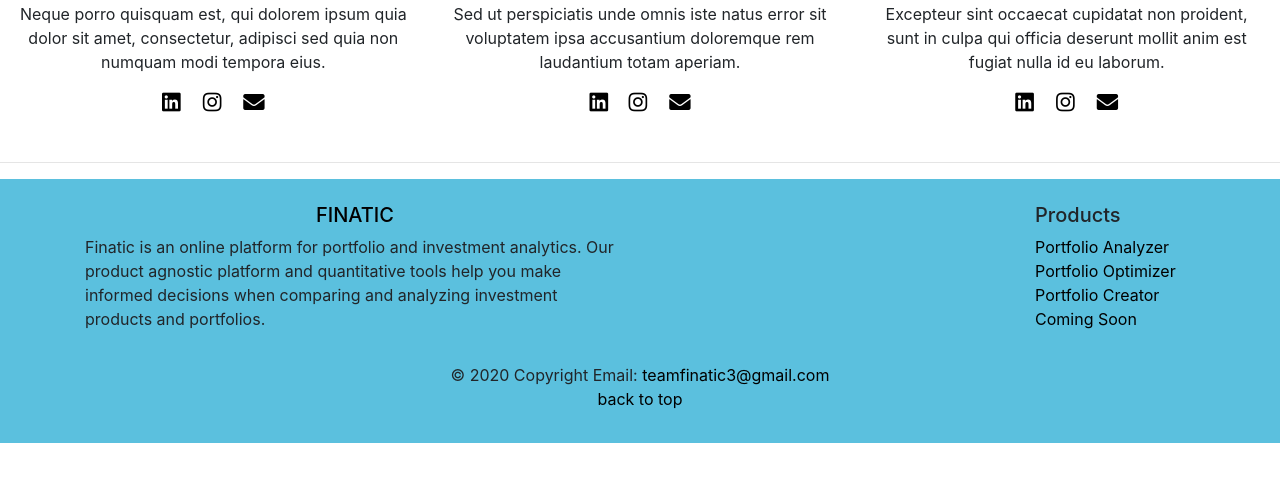
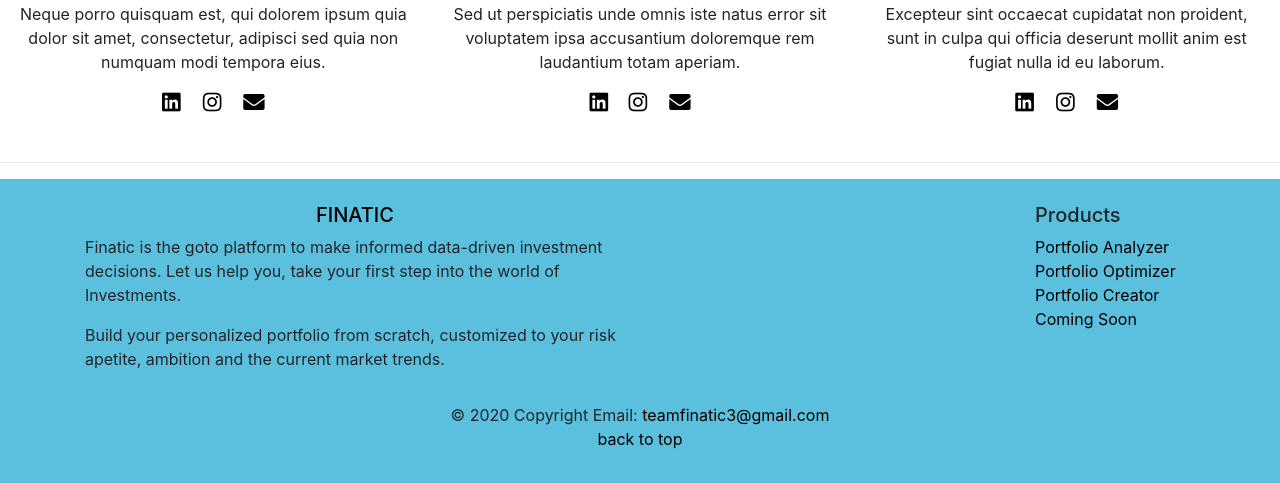
Before and after one commit to Finatic/Finatic, a Django app: page /about in a window 1280 px wide. Shown: the part 1777-2260 px from the top of the page. Before the commit the page ends 2220 px from the top, so only its background shows below. Run offline with Django 3.2, Linux system fonts and the light colour scheme; some libraries are stand-ins or nearby versions.

Commit message:
link optimizer to form

```diff
--- a/web/products/urls.py
+++ b/web/products/urls.py
@@ -3,6 +3,6 @@ from . import views
 
 
 urlpatterns = [
-    path('your_portpolio', views.portfolio, name="portfolio"),
+    path('your_portfolio', views.portfolio, name="your_portfolio"),
     path('submit', views.solve, name ="res")
 ]
--- a/web/templates/footer.html
+++ b/web/templates/footer.html
@@ -17,10 +17,12 @@
                     <a href="{%url 'about'%}">Finatic</a>
                 </h5>
                 <p>
-                    Finatic is an online platform for portfolio and investment analytics. Our product agnostic
-                    platform and
-                    quantitative tools help you make informed decisions when comparing and analyzing investment products
-                    and portfolios.
+                    Finatic is the goto platform to make informed data-driven investment decisions.
+                    Let us help you, take your first step into the world of Investments.
+                </p>
+                <p>
+                    Build your personalized portfolio from scratch, customized to your
+                    risk apetite, ambition and the current market trends.
                 </p>
             </div>
             <hr class="clearfix w-100 d-md-none pb-3" />
@@ -34,7 +36,7 @@
                         <a href="#">Portfolio Analyzer</a>
                     </li>
                     <li>
-                        <a href="Portfolio_Optimiser/Portfolio_Optimization.html">Portfolio Optimizer</a>
+                        <a href="{% url 'your_portfolio' %}">Portfolio Optimizer</a>
                     </li>
                     <li>
                         <a href="#">Portfolio Creator</a>
--- a/web/templates/navbar.html
+++ b/web/templates/navbar.html
@@ -25,7 +25,7 @@
 
             {% if user.is_authenticated %}
             <li class="nav-item">
-                <a class="nav-link" href="#"><i class="fa fa-upload"></i> Optimize Portfolio</a>
+                <a class="nav-link" href="{% url 'your_portfolio' %}"><i class="fa fa-upload"></i> Optimize Portfolio</a>
             </li>
             {%endif%}
 
```
